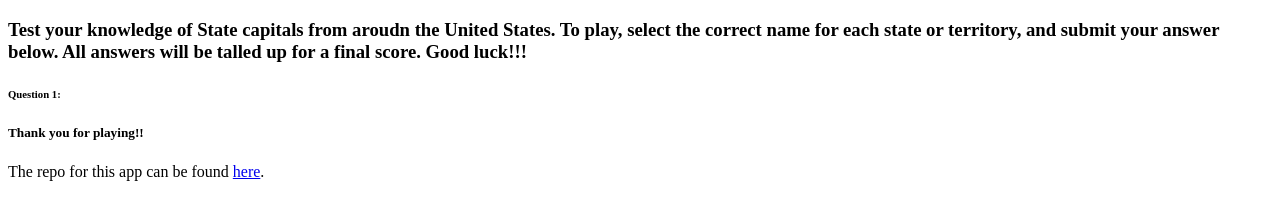
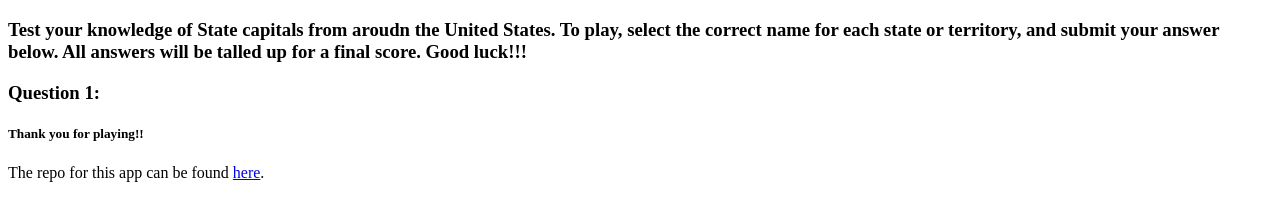
Before and after one commit to mvaden/us_capitals, a plain HTML site: page index.html in a window 1280 px wide. Shown: the part 61-282 px from the top of the page. Drawn offline with Linux system fonts and the light colour scheme.

Commit message:
Minor changes.

```diff
--- a/index.html
+++ b/index.html
@@ -25,7 +25,7 @@
   <main class="questions">
 
     <!-- Montgomery, Alabama -->
-    <h6>Question 1:</h6>
+    <h3>Question 1:</h3>
       <p></p>
 
     <!-- Juneau, Alaska
```
